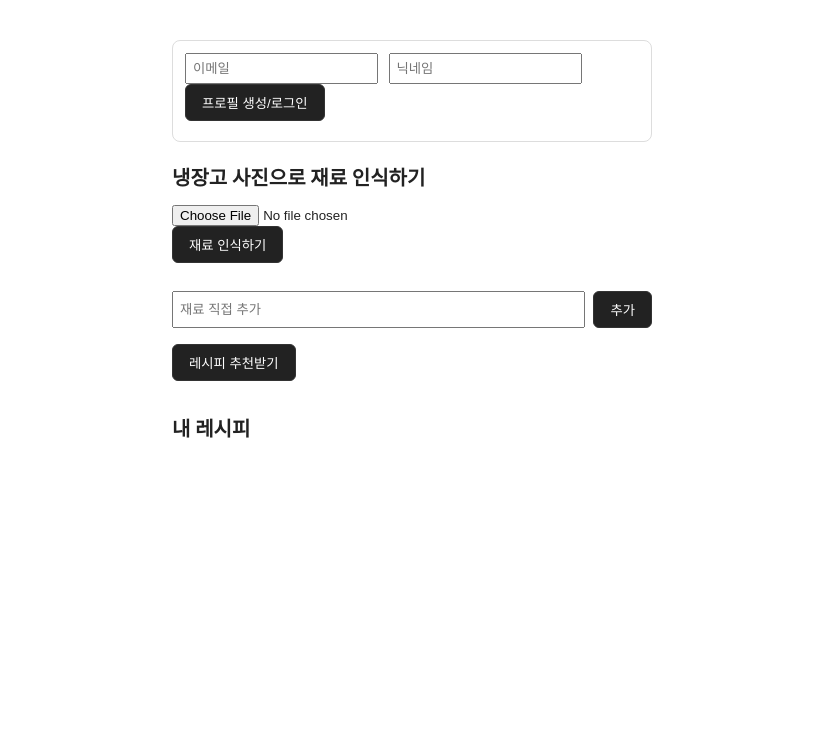
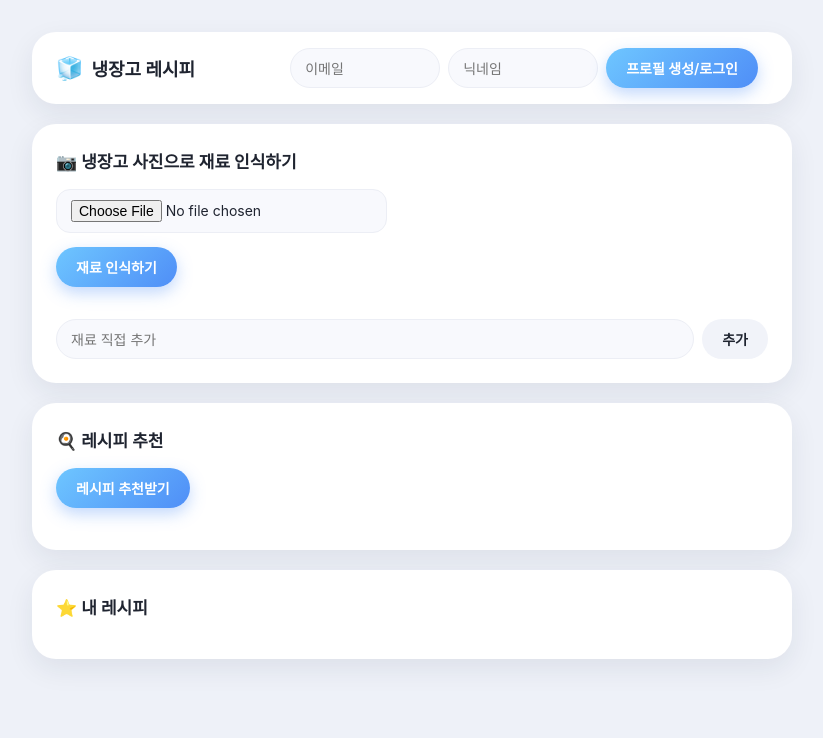
Before and after one commit to koeun930509-wq/refrigeratorRecipe, a Flask app: page / in a window 1280 px wide. Shown: the top 738 px of the page, without its empty margins (228-1051 px from the left). Run offline with Flask 3, Linux system fonts and the light colour scheme.

Commit message:
UI 디자인을 카드형 대시보드 스타일로 개선

```diff
--- a/templates/index.html
+++ b/templates/index.html
@@ -4,32 +4,188 @@
 <meta charset="utf-8">
 <title>냉장고 재료 인식</title>
 <style>
-  body { font-family: -apple-system, "Malgun Gothic", sans-serif; max-width: 480px; margin: 40px auto; padding: 0 16px; color: #222; }
-  h1 { font-size: 20px; }
-  #preview { max-width: 100%; margin-top: 12px; border-radius: 8px; display: none; }
-  button { padding: 8px 16px; border-radius: 6px; border: 1px solid #333; background: #222; color: #fff; cursor: pointer; }
-  button:disabled { opacity: 0.5; cursor: not-allowed; }
-  #status { margin-top: 12px; font-size: 14px; color: #666; }
-  .chips { display: flex; flex-wrap: wrap; gap: 8px; margin-top: 16px; }
-  .chip { background: #eee; border-radius: 16px; padding: 6px 10px; font-size: 14px; display: flex; align-items: center; gap: 6px; }
-  .chip button { background: none; border: none; color: #999; padding: 0; font-size: 14px; }
-  .add-row { display: flex; gap: 8px; margin-top: 12px; }
-  .add-row input { flex: 1; padding: 6px; }
-  .recipe-card { border: 1px solid #ddd; border-radius: 8px; padding: 12px; margin-top: 12px; }
-  .recipe-card h3 { margin: 0 0 8px; font-size: 16px; }
-  .recipe-card .meta { font-size: 13px; color: #666; margin-bottom: 8px; }
-  .recipe-card ol { margin: 8px 0 0; padding-left: 20px; font-size: 14px; }
-  .recipe-card .actions { margin-top: 10px; }
-  .profile-box { border: 1px solid #ddd; border-radius: 8px; padding: 12px; margin-bottom: 20px; }
-  .profile-box input { padding: 6px; margin-right: 6px; }
-  .saved-item { display: flex; justify-content: space-between; align-items: center; border-bottom: 1px solid #eee; padding: 8px 0; font-size: 14px; }
-  .saved-item .title { cursor: pointer; }
-  .saved-item .title:hover { text-decoration: underline; }
-  .saved-item button { padding: 4px 10px; font-size: 12px; }
-  #savedDetail { margin-top: 8px; font-size: 14px; white-space: pre-wrap; background: #f7f7f7; padding: 10px; border-radius: 6px; display: none; }
+  :root {
+    --bg: #eef1f8;
+    --card: #ffffff;
+    --text: #1f2430;
+    --muted: #8a8fa3;
+    --border: #eceef5;
+    --blue-1: #6ec6ff;
+    --blue-2: #4f8ef7;
+    --shadow: 0 10px 28px rgba(31, 41, 66, 0.08);
+    --shadow-sm: 0 4px 14px rgba(31, 41, 66, 0.06);
+  }
+
+  * { box-sizing: border-box; }
+
+  body {
+    font-family: -apple-system, "Segoe UI", "Malgun Gothic", sans-serif;
+    background: var(--bg);
+    color: var(--text);
+    margin: 0;
+    padding: 32px 20px 80px;
+  }
+
+  .page { max-width: 760px; margin: 0 auto; display: flex; flex-direction: column; gap: 20px; }
+
+  .topbar {
+    background: var(--card);
+    border-radius: 24px;
+    box-shadow: var(--shadow);
+    padding: 16px 24px;
+    display: flex;
+    align-items: center;
+    justify-content: space-between;
+    gap: 16px;
+    flex-wrap: wrap;
+  }
+
+  .brand { font-size: 18px; font-weight: 700; display: flex; align-items: center; gap: 8px; }
+  .brand .emoji { font-size: 22px; }
+
+  .card {
+    background: var(--card);
+    border-radius: 24px;
+    box-shadow: var(--shadow);
+    padding: 24px;
+  }
+
+  .card-title { font-size: 17px; font-weight: 700; margin: 0 0 16px; display: flex; align-items: center; gap: 8px; }
+
+  input[type="text"], input[type="file"] {
+    font-family: inherit;
+    font-size: 14px;
+    padding: 10px 14px;
+    border-radius: 999px;
+    border: 1px solid var(--border);
+    background: #f8f9fd;
+    color: var(--text);
+    outline: none;
+  }
+  input[type="text"]:focus { border-color: var(--blue-2); background: #fff; }
+  input[type="file"] { border-radius: 14px; }
+
+  button {
+    font-family: inherit;
+    font-size: 14px;
+    font-weight: 600;
+    padding: 10px 20px;
+    border-radius: 999px;
+    border: none;
+    cursor: pointer;
+    background: linear-gradient(135deg, var(--blue-1), var(--blue-2));
+    color: #fff;
+    box-shadow: 0 6px 16px rgba(79, 142, 247, 0.35);
+    transition: transform 0.15s ease, box-shadow 0.15s ease;
+  }
+  button:hover:not(:disabled) { transform: translateY(-1px); box-shadow: 0 8px 20px rgba(79, 142, 247, 0.42); }
+  button:disabled { opacity: 0.5; cursor: not-allowed; box-shadow: none; transform: none; }
+
+  #logoutBtn, .btn-outline {
+    background: #f1f3f9;
+    color: var(--text);
+    box-shadow: none;
+  }
+  #logoutBtn:hover, .btn-outline:hover { box-shadow: none; background: #e7eaf3; }
+
+  #preview { max-width: 100%; margin-top: 14px; border-radius: 16px; display: none; box-shadow: var(--shadow-sm); }
+
+  #status, #recipeStatus, #savedListStatus { margin-top: 12px; font-size: 13px; color: var(--muted); }
+
+  .chips { display: flex; flex-wrap: wrap; gap: 8px; margin-top: 18px; }
+  .chip {
+    background: #eaf2ff;
+    color: #2b6cb0;
+    border-radius: 999px;
+    padding: 7px 8px 7px 14px;
+    font-size: 13px;
+    font-weight: 600;
+    display: flex;
+    align-items: center;
+    gap: 6px;
+  }
+  .chip:nth-child(4n+2) { background: #e9f9f0; color: #1f9d55; }
+  .chip:nth-child(4n+3) { background: #f1ecff; color: #7c3aed; }
+  .chip:nth-child(4n+4) { background: #fff3e0; color: #d97706; }
+  .chip button {
+    background: rgba(0,0,0,0.08);
+    border: none;
+    color: inherit;
+    padding: 0;
+    width: 18px;
+    height: 18px;
+    border-radius: 999px;
+    font-size: 11px;
+    line-height: 1;
+    box-shadow: none;
+    display: flex;
+    align-items: center;
+    justify-content: center;
+  }
+  .chip button:hover { transform: none; box-shadow: none; background: rgba(0,0,0,0.15); }
+
+  .add-row { display: flex; gap: 8px; margin-top: 14px; }
+  .add-row input { flex: 1; }
+
+  #recipes { display: flex; flex-direction: column; gap: 14px; margin-top: 18px; }
+  .recipe-card {
+    border: 1px solid var(--border);
+    border-radius: 18px;
+    padding: 18px;
+    background: #fbfcff;
+  }
+  .recipe-card h3 { margin: 0 0 10px; font-size: 16px; }
+  .recipe-card .meta {
+    font-size: 12px;
+    color: #4f8ef7;
+    background: #eaf2ff;
+    display: inline-block;
+    padding: 5px 12px;
+    border-radius: 999px;
+    margin-bottom: 12px;
+    font-weight: 600;
+  }
+  .recipe-card ol { margin: 0; padding-left: 20px; font-size: 14px; line-height: 1.7; color: #454b5c; }
+  .recipe-card .actions { margin-top: 14px; }
+  .recipe-card .actions button { padding: 7px 16px; font-size: 13px; }
+
+  .profile-box { display: flex; align-items: center; gap: 10px; flex-wrap: wrap; }
+  #profileForm { display: flex; gap: 8px; flex-wrap: wrap; }
+  #profileForm input { width: 150px; }
+  #profileStatus { font-size: 13px; color: var(--muted); }
+
+  #savedList { margin-top: 8px; }
+  .saved-item {
+    display: flex;
+    justify-content: space-between;
+    align-items: center;
+    padding: 12px 16px;
+    font-size: 14px;
+    background: #f8f9fd;
+    border-radius: 14px;
+    margin-bottom: 8px;
+  }
+  .saved-item .title { cursor: pointer; font-weight: 600; }
+  .saved-item .title:hover { color: var(--blue-2); }
+  .saved-item button { padding: 6px 14px; font-size: 12px; background: #fff0f0; color: #e0455a; box-shadow: none; }
+  .saved-item button:hover { box-shadow: none; background: #ffe1e3; }
+
+  #savedDetail {
+    margin-top: 12px;
+    font-size: 13px;
+    white-space: pre-wrap;
+    background: #f8f9fd;
+    padding: 16px;
+    border-radius: 16px;
+    display: none;
+    line-height: 1.6;
+  }
 </style>
 </head>
 <body>
+  <div class="page">
+    <header class="topbar">
+      <div class="brand"><span class="emoji">🧊</span> 냉장고 레시피</div>
       <div class="profile-box" id="profileBox">
         <div id="profileForm">
           <input type="text" id="emailInput" placeholder="이메일">
@@ -37,34 +193,40 @@
           <button id="profileBtn">프로필 생성/로그인</button>
         </div>
         <button id="logoutBtn" style="display: none;">로그아웃</button>
-    <div id="profileStatus" style="margin-top: 8px; font-size: 14px; color: #666;"></div>
+        <div id="profileStatus"></div>
       </div>
+    </header>
 
-  <h1>냉장고 사진으로 재료 인식하기</h1>
-
+    <section class="card">
+      <h2 class="card-title">📷 냉장고 사진으로 재료 인식하기</h2>
       <input type="file" id="imageInput" accept="image/*">
       <img id="preview">
       <div>
-    <button id="recognizeBtn">재료 인식하기</button>
+        <button id="recognizeBtn" style="margin-top: 14px;">재료 인식하기</button>
       </div>
       <div id="status"></div>
 
       <div class="chips" id="chips"></div>
       <div class="add-row">
         <input type="text" id="newIngredient" placeholder="재료 직접 추가">
-    <button id="addBtn">추가</button>
+        <button id="addBtn" class="btn-outline">추가</button>
       </div>
+    </section>
 
-  <div>
-    <button id="recipeBtn" style="margin-top: 16px;">레시피 추천받기</button>
-  </div>
+    <section class="card">
+      <h2 class="card-title">🍳 레시피 추천</h2>
+      <button id="recipeBtn">레시피 추천받기</button>
       <div id="recipeStatus"></div>
       <div id="recipes"></div>
+    </section>
 
-  <h1 style="margin-top: 32px;">내 레시피</h1>
-  <div id="savedListStatus" style="font-size: 14px; color: #666;"></div>
+    <section class="card">
+      <h2 class="card-title">⭐ 내 레시피</h2>
+      <div id="savedListStatus"></div>
       <div id="savedList"></div>
       <div id="savedDetail"></div>
+    </section>
+  </div>
 
 <script>
 const imageInput = document.getElementById("imageInput");
```
Lines whose indentation alone changed are shown as unchanged.
